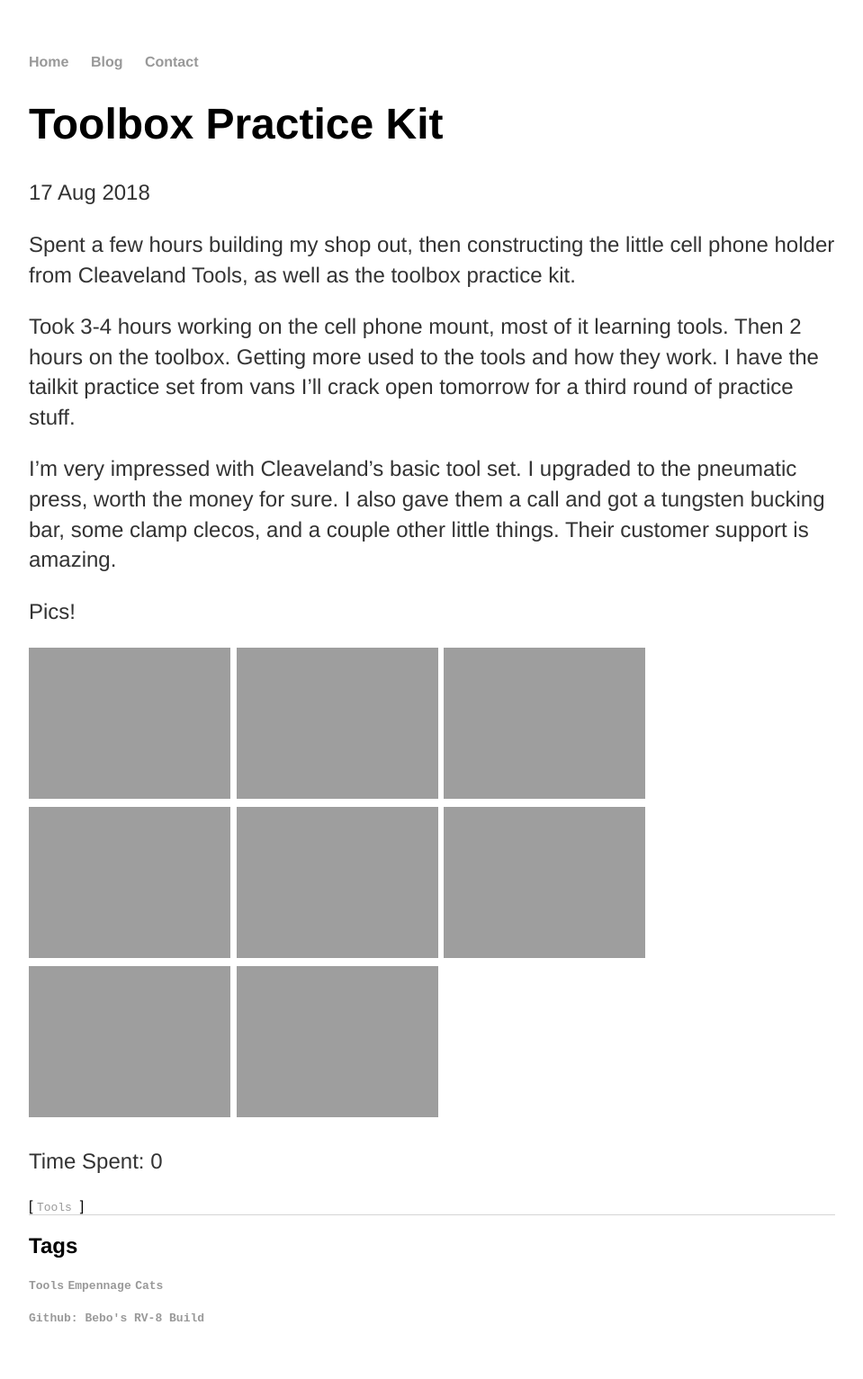
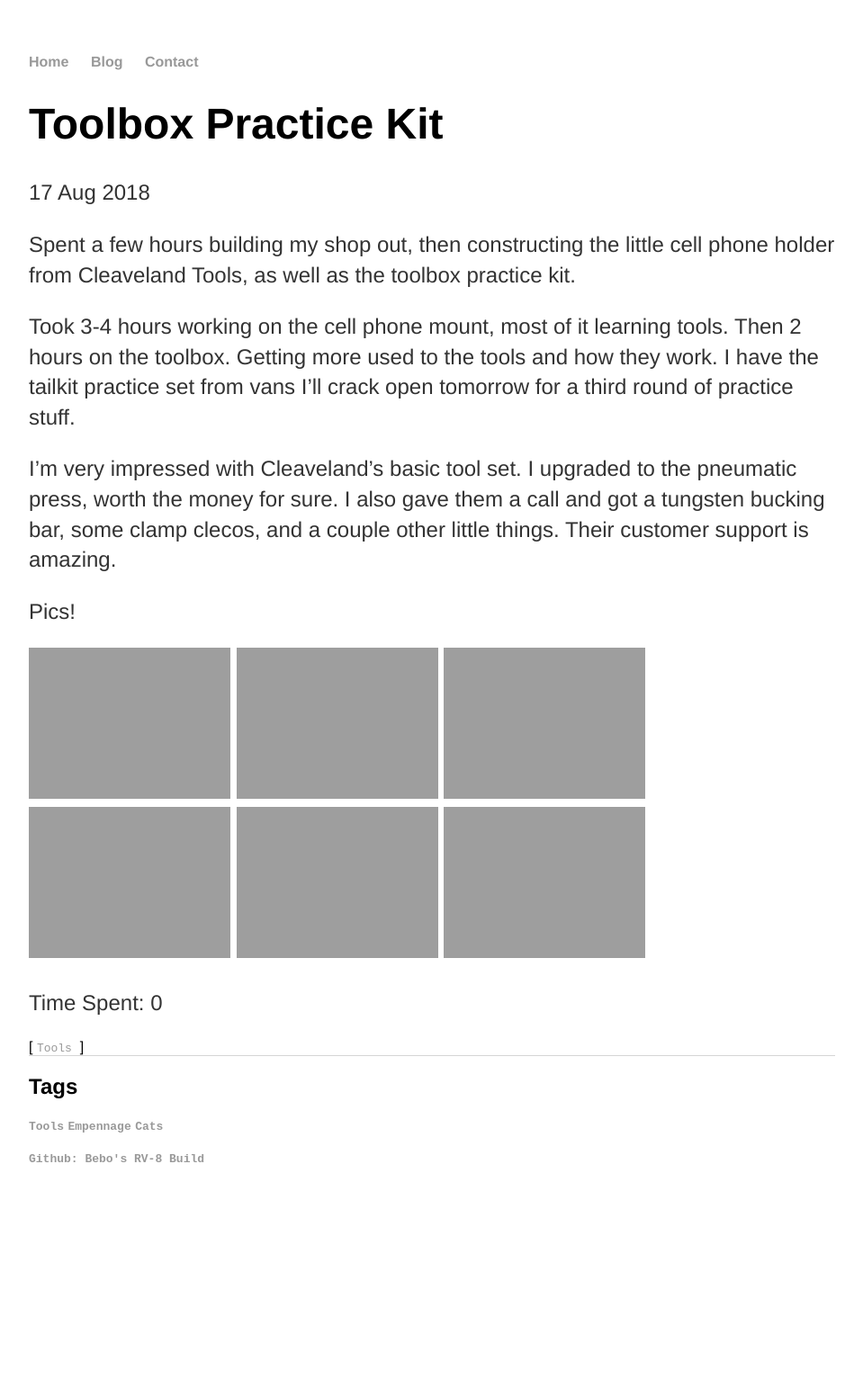
Before and after one commit to thebebo/bebo-rv8, a Jekyll site: the page built from _posts/2018-08-17-Toolbox-Practice-Kit.md, in a window 1280 px wide. Shown: the whole page at 90% size, without its empty margins (160-1119 px from the left). Built offline with Jekyll 4.4.1, drawn with Linux system fonts in a browser that asks for light colours; after the commit the page ends 1356 px from its top, so only the background shows below that.

Commit message:
Blog Update

```diff
--- a/_posts/2018-08-17-Toolbox-Practice-Kit.md
+++ b/_posts/2018-08-17-Toolbox-Practice-Kit.md
@@ -13,8 +13,6 @@ I'm very impressed with Cleaveland's basic tool set. I upgraded to the pneumatic
 
 Pics!
 
-![alt text](https://rv8bebo.com/pics/2018-08-17.1.jpg "Image 1"){:height="25%" width="25%""}
-![alt text](https://rv8bebo.com/pics/2018-08-17.2.jpg "Image 2"){:height="25%" width="25%""}
 ![alt text](https://rv8bebo.com/pics/2018-08-17.3.jpg "Image 3"){:height="25%" width="25%""}
 ![alt text](https://rv8bebo.com/pics/2018-08-17.4.jpg "Image 4"){:height="25%" width="25%""}
 ![alt text](https://rv8bebo.com/pics/2018-08-17.5.jpg "Image 5"){:height="25%" width="25%""}
```
